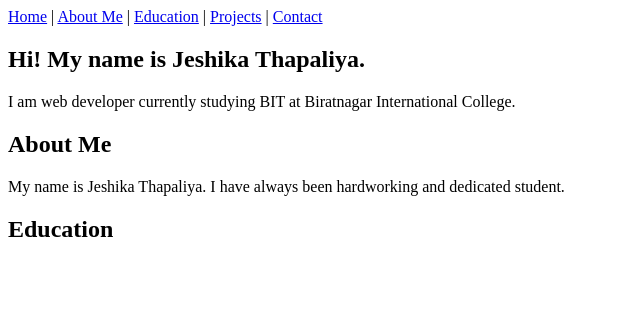
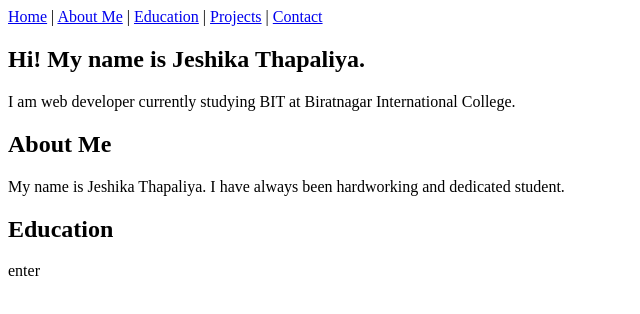
Before and after one commit to jThapa20202/Jeshika_Portfolio-0312, a plain HTML site: page index.html in a window 1280 px wide. Shown: the full height of the page, 0-640 px from the left. Drawn offline with Linux system fonts and the light colour scheme.

Commit message:
just testing

```diff
--- a/index.html
+++ b/index.html
@@ -34,6 +34,7 @@
 <section id="education">
     <div class="education">
         <h2>Education</h2>
+        <div>enter</div>
 
     </div>
 </section>
```
